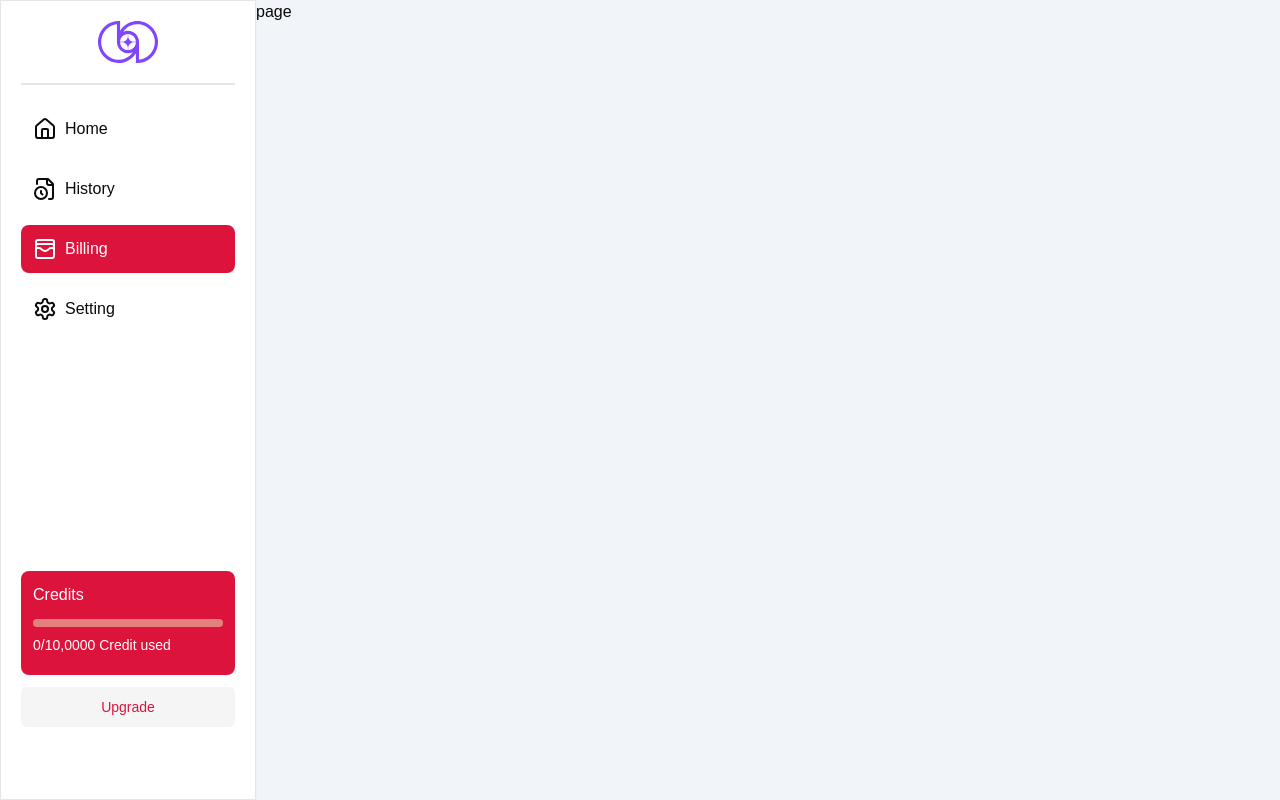
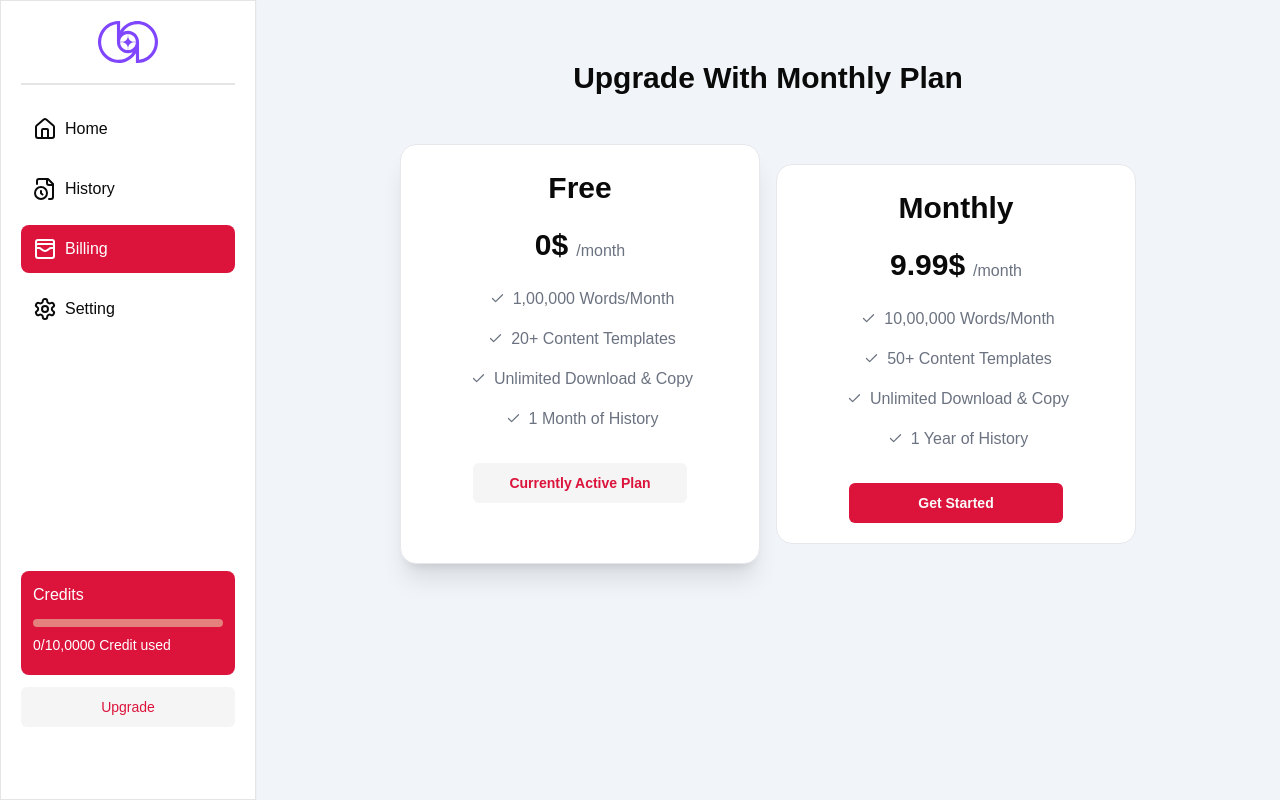
Before and after one commit to ravijat2026/Ai-Content-Generator, a Next.js app: page /dashboard/billing in a window 1280 px wide. Built offline with nearby package versions, Linux system fonts and the light colour scheme; no server answers.

Commit message:
billing page added

```diff
--- a/app/dashboard/billing/page.tsx
+++ b/app/dashboard/billing/page.tsx
@@ -1,9 +1,81 @@
+import { Button } from '@/components/ui/button'
+import { Check } from 'lucide-react'
 import React from 'react'
 
-const page = () => {
+const billing = () => {
   return (
-    <div>page</div>
+
+      <div className='mx-auto max-w-3xl px-4 py-8 sm:py-12'>
+        <h2 className='text-center font-bold text-3xl my-3'>Upgrade With Monthly Plan</h2>
+
+          <div className='grid grid-cols-1 md:grid-cols-2 items-center justify-center gap-4 mt-12'>
+
+            <div className='rounded-2xl py-5 bg-white border border-gray-200 min-h-[420px] shadow-xl'>
+              <div className='text-center'>
+                  <h2 className='font-bold text-[30px] mb-3'>Free</h2>
+                  <div className='flex gap-2 items-center justify-center'>
+                  <h1 className='font-extrabold text-[30px]'>0$</h1>
+                  <p className='text-gray-500 pt-3'>/month</p>
+                  </div>
+
+                  <div className='mt-3 py-2 text-gray-500 flex flex-col justify-center items-center gap-4'>
+                    <p className='flex gap-1 text-[16px]'>
+                      <Check className='p-1' size={23}/>
+                      1,00,000 Words/Month
+                    </p>
+                    <p className='flex gap-1 text-[16px]'>
+                      <Check className='p-1' size={23}/>
+                      20+ Content Templates
+                    </p>
+                    <p className='flex gap-1 text-[16px]'>
+                      <Check className='p-1' size={23}/>
+                      Unlimited Download & Copy
+                    </p>
+                    <p className='flex gap-1 text-[16px]'>
+                      <Check className='p-1' size={23}/>
+                      1 Month of History
+                    </p>
+                  </div>
+                  <Button className='mt-6 w-[60%] font-bold bg-secondary text-primary hover:bg-slate-100'>Currently Active Plan</Button>
+              </div>
+            </div>
+
+
+            <div className='rounded-2xl py-5 bg-white border border-gray-200'>
+              <div className='text-center'>
+                  <h2 className='font-bold text-[30px] mb-3'>Monthly</h2>
+                  <div className='flex gap-2 items-center justify-center'>
+                  <h1 className='font-extrabold text-[30px]'>9.99$</h1>
+                  <p className='text-gray-500 pt-3'>/month</p>
+                  </div>
+
+                  <div className='mt-3 py-2 text-gray-500 flex flex-col justify-center items-center gap-4'>
+                    <p className='flex gap-1 text-[16px]'>
+                      <Check className='p-1' size={23}/>
+                      10,00,000 Words/Month
+                    </p>
+                    <p className='flex gap-1 text-[16px]'>
+                      <Check className='p-1' size={23}/>
+                      50+ Content Templates
+                    </p>
+                    <p className='flex gap-1 text-[16px]'>
+                      <Check className='p-1' size={23}/>
+                      Unlimited Download & Copy
+                    </p>
+                    <p className='flex gap-1 text-[16px]'>
+                      <Check className='p-1' size={23}/>
+                      1 Year of History
+                    </p>
+                  </div>
+                    <Button className='mt-6 w-[60%] font-bold'>Get Started</Button>
+              </div>
+            </div>
+
+          </div>
+
+      </div>
+
   )
 }
 
-export default page
+export default billing
```
